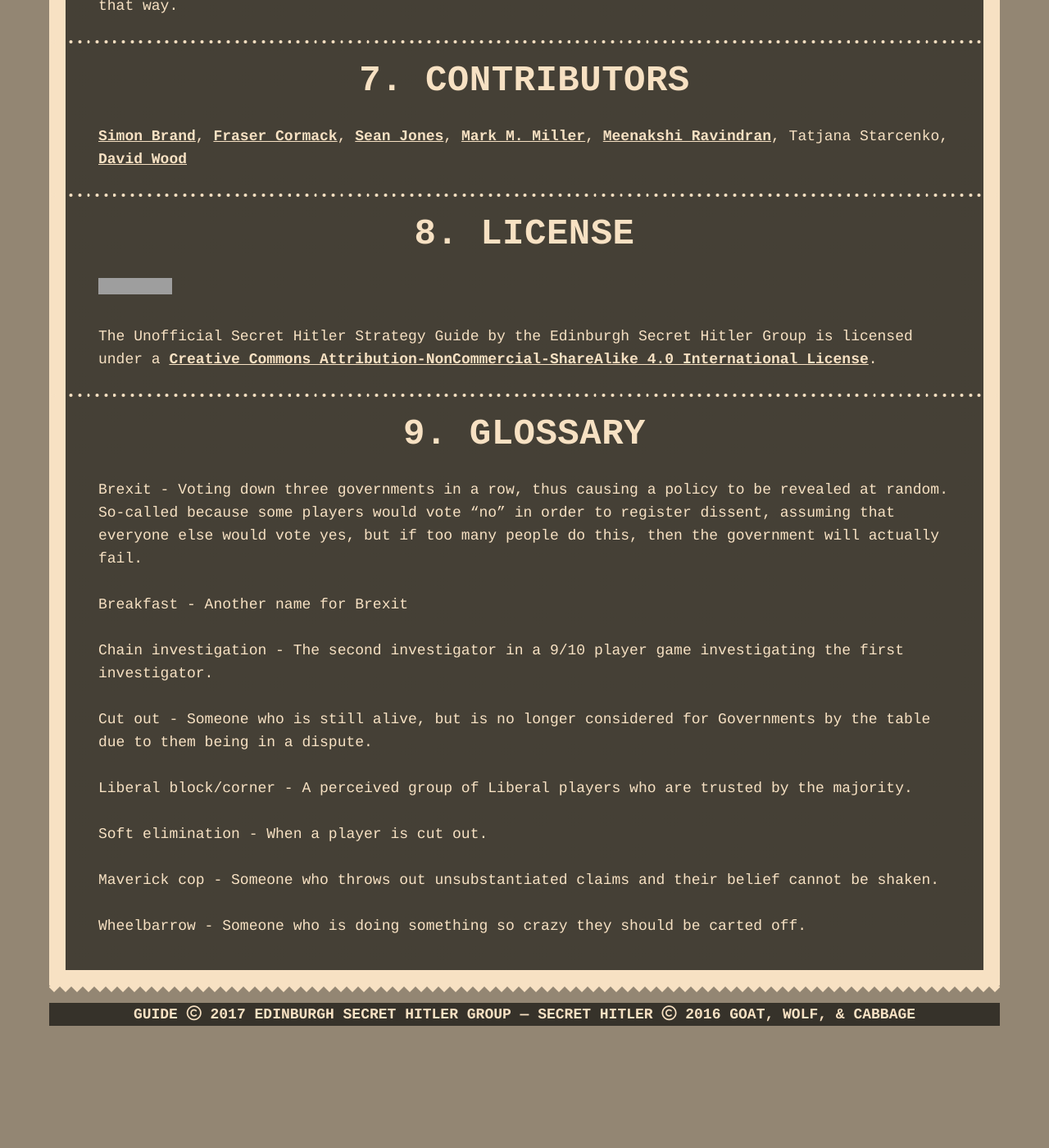
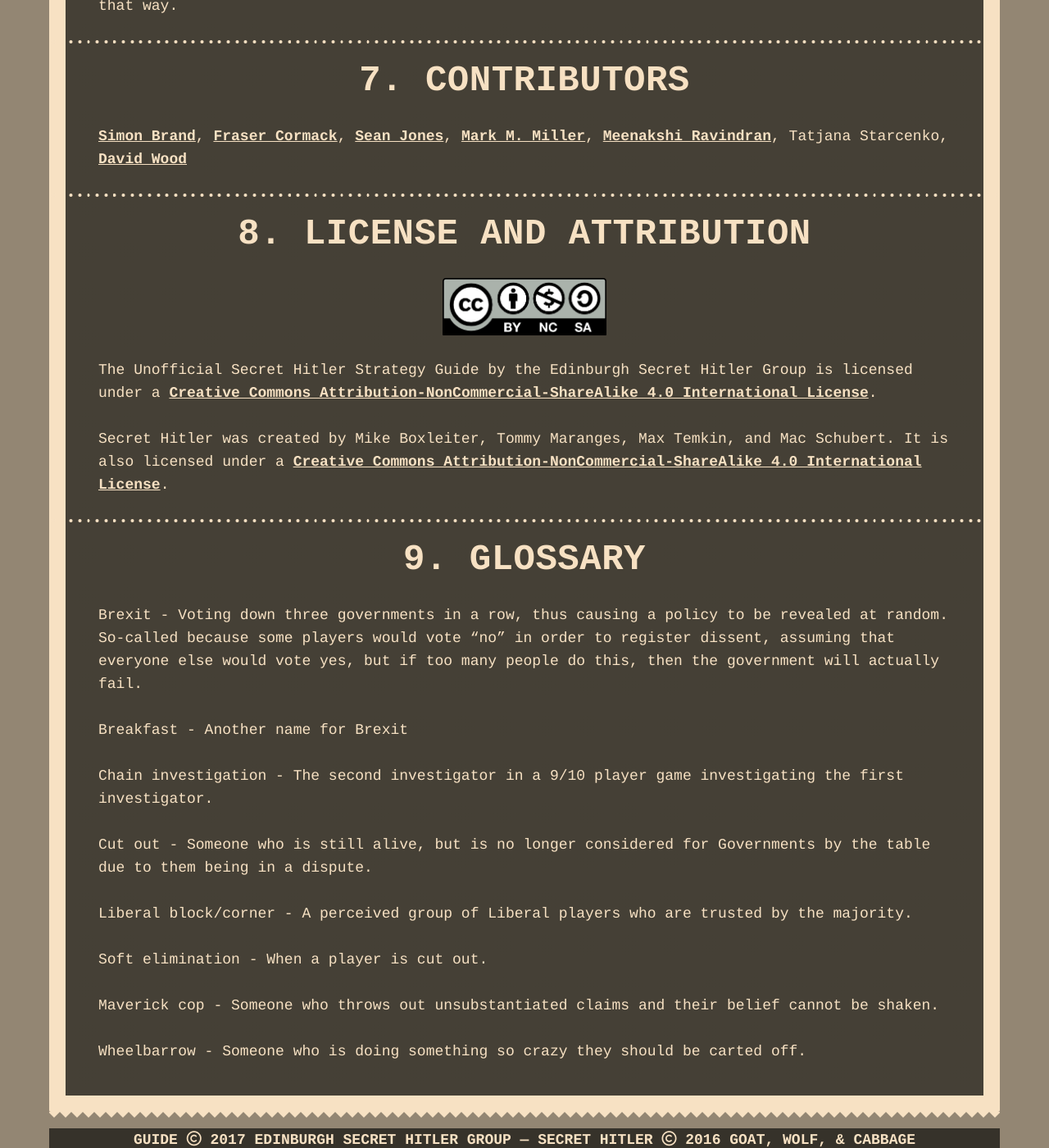
Before and after one commit to TartanLlama/secret-hitler-strategies, a Jekyll site: the page built from index.md, in a window 1280 px wide and 1400 px high, scrolled down 13135 px. Shown: the whole window at 82% size. Built offline with Jekyll 4.4.1, drawn with Linux system fonts in a browser that asks for light colours; nearby versions of some CDN libraries; before the commit the page ends 14386 px from its top, so only the background shows below that; some of the changed text lies outside the part shown; grey boxes are pictures that could not be loaded.

Commit message:
Larger license image, add attribution

```diff
--- a/assets/css/style.scss
+++ b/assets/css/style.scss
@@ -1269,3 +1269,9 @@
 h6:before {counter-increment: h6; content: counter(h2) "." counter(h3) "." counter(h4) "." counter(h5) "." counter(h6) ". "}
 
 h2.no_toc:before, h3.no_toc:before, h4.no_toc:before, h5.no_toc:before, h6.no_toc:before { content: ""; counter-increment: none }
+
+.licenseimg {
+    width: 200px;
+    display: block;
+    margin: auto;
+}
--- a/index.md
+++ b/index.md
@@ -221,11 +221,14 @@
 
 -----------------
 
-## License
+## License and Attribution
 
-[![Creative Commons Licence](https://i.creativecommons.org/l/by-nc-sa/4.0/88x31.png)](http://creativecommons.org/licenses/by-nc-sa/4.0/)
+[![Creative Commons Licence](assets/img/by-nc-sa.png){:.licenseimg}](http://creativecommons.org/licenses/by-nc-sa/4.0/)
+
 
 The Unofficial Secret Hitler Strategy Guide by the Edinburgh Secret Hitler Group is licensed under a [Creative Commons Attribution-NonCommercial-ShareAlike 4.0 International License](http://creativecommons.org/licenses/by-nc-sa/4.0/).
+
+Secret Hitler was created by Mike Boxleiter, Tommy Maranges, Max Temkin, and Mac Schubert. It is also licensed under a [Creative Commons Attribution-NonCommercial-ShareAlike 4.0 International License](http://creativecommons.org/licenses/by-nc-sa/4.0/).
 
 -----------------
 
```
Also changed, not shown: assets/img/by-nc-sa.png (added).
